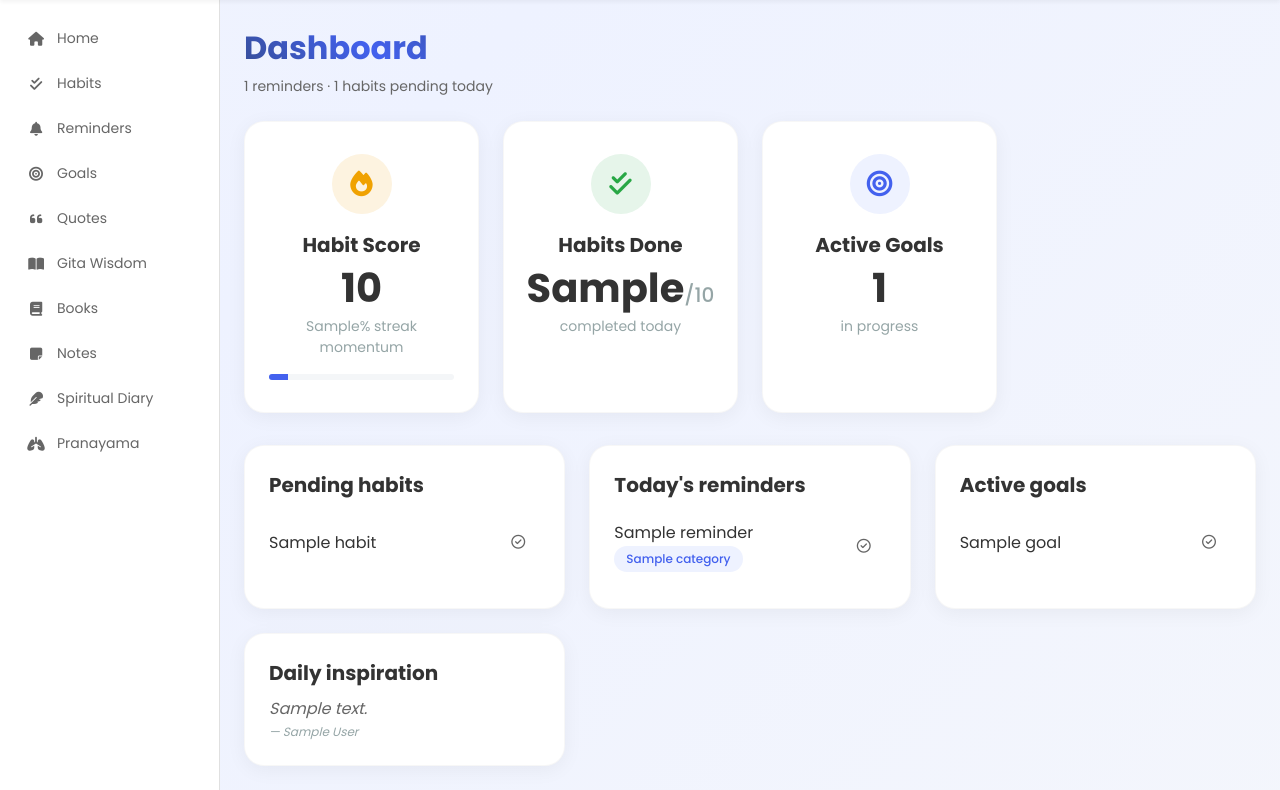
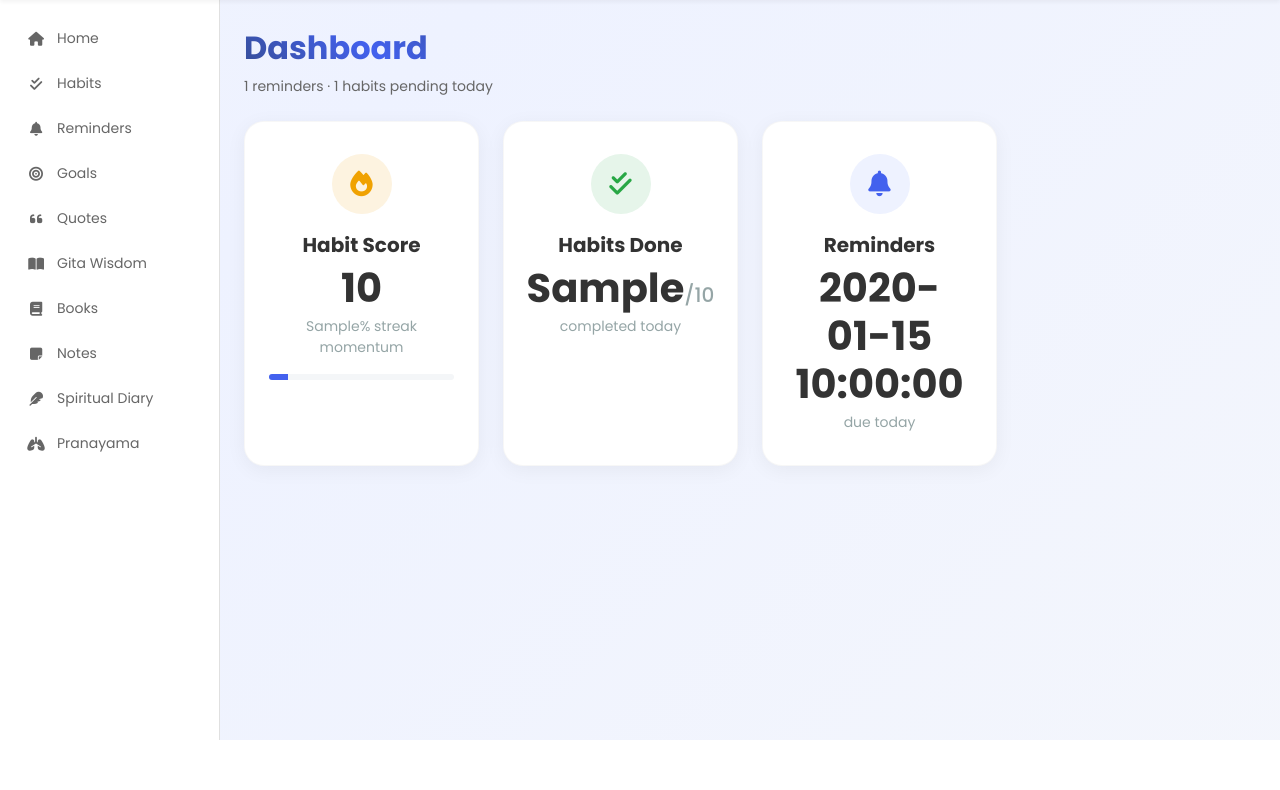
Before and after one commit to SinghalHarsh/harsh_website, a Flask app: template app/templates/pages/index.html in a window 1280 px wide. Shown: the part 60-850 px from the top of the page. After the commit the page ends 800 px from the top, so only its background shows below. Run offline with Flask 3, Linux system fonts and the light colour scheme; the template is opened without the code that fills it: most values are stand-ins (such as "Sample title", 1, 10 or a date in 2020).

Commit message:
style: reduce the dashboard to the three stat cards
Drop the pending-habits, today's-reminders, active-goals and daily-
inspiration panels; those lists live on their own pages.

The third card now shows reminders rather than goals. The goals card read
0 because there are no active goals, while there are 10 reminders, so it
carries more signal. Each card links through to its section.

index.html 177 -> 84 lines.

```diff
--- a/app/templates/pages/index.html
+++ b/app/templates/pages/index.html
@@ -1,5 +1,4 @@
 {% extends 'layouts/base.html' %}
-{% from 'components/_macros.html' import empty_state %}
 
 {% block title %}Home{% endblock %}
 
@@ -25,96 +24,12 @@
         <span class="stat__value">{{ habits_completed }}<small>/{{ habits_total }}</small></span>
         <span class="stat__label">completed today</span>
     </a>
-    <a class="card card--interactive stat" href="{{ url_for('goals.goals') }}">
-        <span class="stat__icon stat__icon--goal"><i class="fa-solid fa-bullseye"></i></span>
-        <span class="stat__title">Active Goals</span>
-        <span class="stat__value">{{ active_goals_count }}</span>
-        <span class="stat__label">in progress</span>
+    <a class="card card--interactive stat" href="{{ url_for('reminders.reminder') }}">
+        <span class="stat__icon stat__icon--goal"><i class="fa-solid fa-bell"></i></span>
+        <span class="stat__title">Reminders</span>
+        <span class="stat__value">{{ reminders_today_count }}</span>
+        <span class="stat__label">due today</span>
     </a>
-</div>
-
-<div class="grid grid--2">
-    <section class="card">
-        <h2 class="card__title">Pending habits</h2>
-        {% if pending_habits %}
-        <ul class="list">
-            {% for habit in pending_habits %}
-            <li class="list__item" data-habit-id="{{ habit._id }}">
-                <span>{{ habit.name }}</span>
-                <button class="btn btn--icon is-success" data-log
-                        aria-label="Mark {{ habit.name }} done" data-tooltip="Mark done">
-                    <i class="fa-regular fa-circle-check"></i>
-                </button>
-            </li>
-            {% endfor %}
-        </ul>
-        {% else %}
-            {{ empty_state('All habits done today.', 'fa-solid fa-circle-check') }}
-        {% endif %}
-    </section>
-
-    <section class="card">
-        <h2 class="card__title">Today's reminders</h2>
-        {% if todays_reminders %}
-        <ul class="list">
-            {% for reminder in todays_reminders %}
-            <li class="list__item" data-reminder-id="{{ reminder._id }}">
-                <span>
-                    {{ reminder.title }}
-                    {% if reminder.category %}
-                    <span class="badge badge--primary">{{ reminder.category }}</span>
-                    {% endif %}
-                </span>
-                <button class="btn btn--icon is-success" data-complete
-                        aria-label="Complete {{ reminder.title }}" data-tooltip="Mark done">
-                    <i class="fa-regular fa-circle-check"></i>
-                </button>
-            </li>
-            {% endfor %}
-        </ul>
-        {% else %}
-            {{ empty_state('Nothing due today.', 'fa-solid fa-bell') }}
-        {% endif %}
-    </section>
-
-    <section class="card">
-        <h2 class="card__title">Active goals</h2>
-        {% if active_goals %}
-        <ul class="list">
-            {% for goal in active_goals %}
-            <li class="list__item" data-goal-id="{{ goal._id }}">
-                <span>{{ goal.title }}</span>
-                <button class="btn btn--icon is-success" data-complete-goal
-                        aria-label="Complete {{ goal.title }}" data-tooltip="Mark complete">
-                    <i class="fa-regular fa-circle-check"></i>
-                </button>
-            </li>
-            {% endfor %}
-        </ul>
-        {% else %}
-            {{ empty_state('No active goals.', 'fa-solid fa-bullseye') }}
-        {% endif %}
-    </section>
-
-    <section class="card quote">
-        <h2 class="card__title">Daily inspiration</h2>
-        {% if selected_quote %}
-            {% if selected_quote.type == 'image' %}
-            <img class="quote__image"
-                 src="{{ url_for('static', filename='images/quotes/' ~ selected_quote.filename) }}"
-                 alt="Quote" loading="lazy">
-            {% else %}
-            <blockquote class="quote__text">
-                {{ selected_quote.data.text or selected_quote.data.content or '' }}
-                {% if selected_quote.data.author %}
-                <footer class="card__meta">— {{ selected_quote.data.author }}</footer>
-                {% endif %}
-            </blockquote>
-            {% endif %}
-        {% else %}
-            {{ empty_state('No quotes yet.', 'fa-solid fa-quote-left') }}
-        {% endif %}
-    </section>
 </div>
 {% endblock %}
 
@@ -162,50 +77,5 @@
         margin-top: var(--sp-3);
     }
     .progress__bar { height: 100%; background: var(--primary); transition: width var(--transition); }
-
-    .list { list-style: none; margin: 0; padding: 0; }
-    .list__item {
-        display: flex;
-        align-items: center;
-        justify-content: space-between;
-        gap: var(--sp-3);
-        padding: var(--sp-3) 0;
-        border-bottom: 1px solid var(--border-soft);
-    }
-    .list__item:last-child { border-bottom: none; }
-    .list__item.is-done { opacity: 0.45; text-decoration: line-through; }
-
-    .quote__image { border-radius: var(--r-md); width: 100%; }
-    .quote__text { margin: 0; font-style: italic; color: var(--text-muted); line-height: 1.6; }
 </style>
 {% endblock %}
-
-{% block scripts %}
-<script>
-function markDone(item) {
-    item.classList.add('is-done');
-    item.querySelector('button').disabled = true;
-}
-
-document.addEventListener('click', async (e) => {
-    const button = e.target.closest('button');
-    if (!button) return;
-    const item = button.closest('.list__item');
-    if (!item) return;
-
-    if (button.hasAttribute('data-log')) {
-        await api.post("{{ url_for('habits.log_habit') }}", { habit_id: item.dataset.habitId });
-        markDone(item);
-    } else if (button.hasAttribute('data-complete')) {
-        await api.post("{{ url_for('reminders.complete_reminder') }}", {
-            id: item.dataset.reminderId,
-            date: "{{ today_iso }}",
-        });
-        markDone(item);
-    } else if (button.hasAttribute('data-complete-goal')) {
-        await api.post("{{ url_for('goals.complete_goal') }}", { goal_id: item.dataset.goalId });
-        markDone(item);
-    }
-});
-</script>
-{% endblock %}
```
